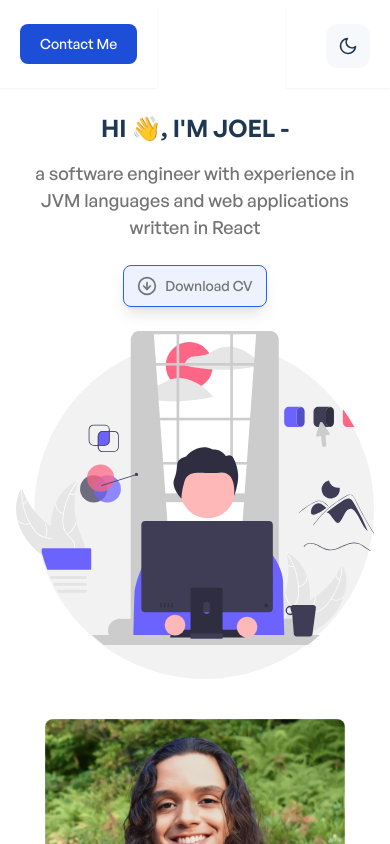
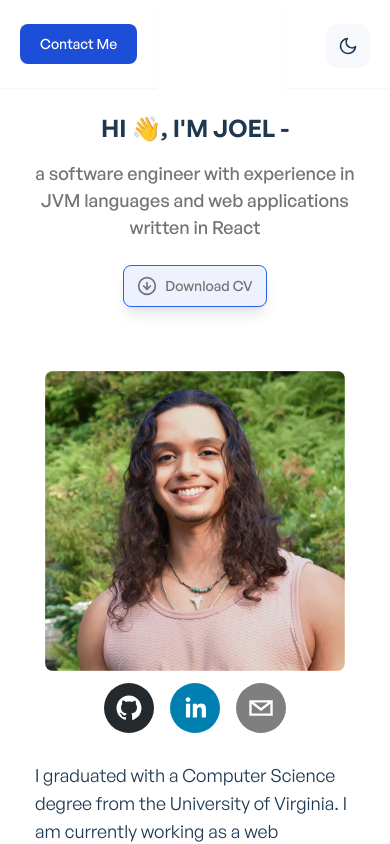
Before and after one commit to Don-Joel/Me, a Next.js app: page / in a window 390 px wide. Shown: the top 844 px of the page. Built offline with nearby package versions, Linux system fonts and the light colour scheme.

Commit message:
removing developer png on small screens

```diff
--- a/components/shared/AppBanner.jsx
+++ b/components/shared/AppBanner.jsx
@@ -56,19 +56,7 @@ function AppBanner() {
           </a>
         </motion.div>
       </div>
-      <motion.div
-        initial={{ opacity: 0, y: -180 }}
-        animate={{ opacity: 1, y: 0 }}
-        transition={{ ease: "easeInOut", duration: 0.9, delay: 0.2 }}
-        className="block sm:hidden sm:text-right sm:float-right sm:mt-10 sm:mt-0"
-      >
-        <img
-          src="/images/udeveloper.svg"
-          width={400}
-          height={400}
-          alt="Developer-small"
-        />
-      </motion.div>
+
       <motion.div
         initial={{ opacity: 0, y: -180 }}
         animate={{ opacity: 1, y: 0 }}
```
